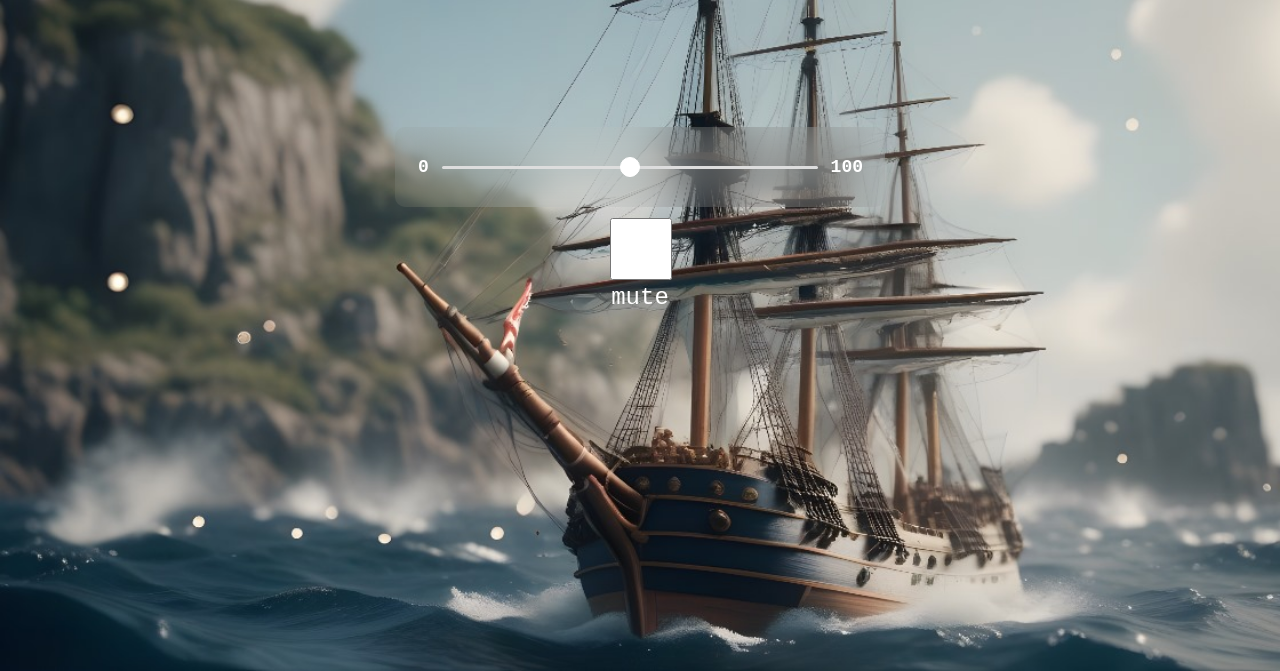
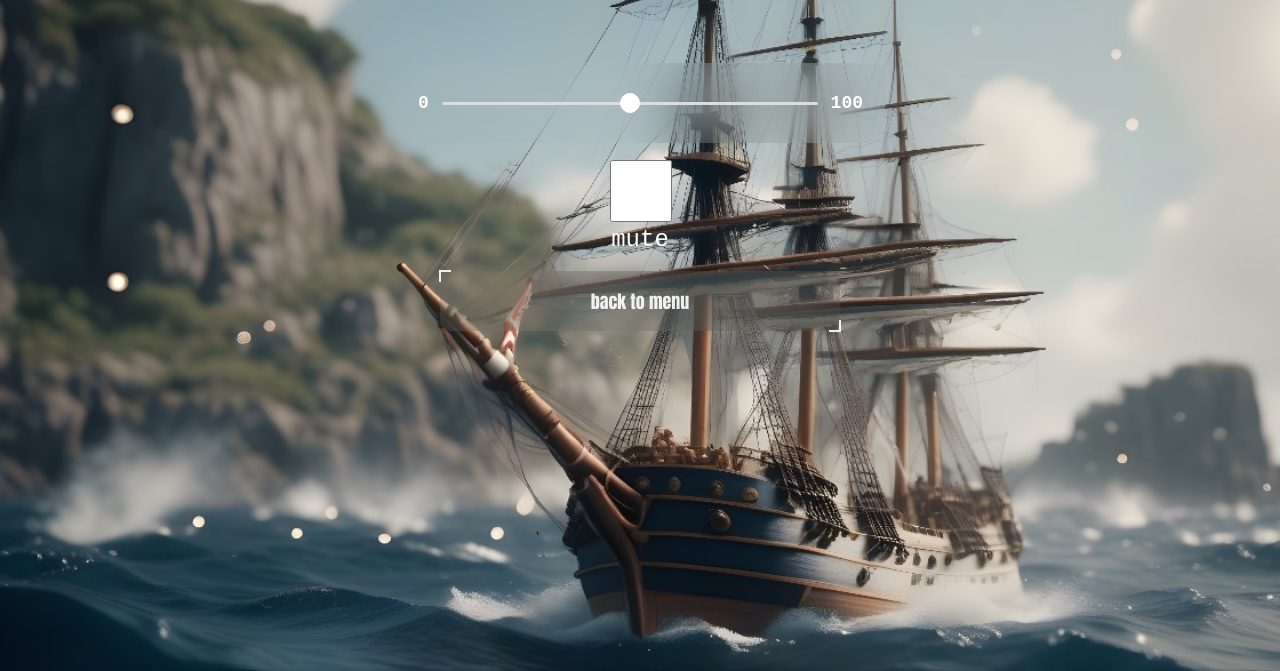
Before and after one commit to Julianhomez20/Final_naval, a plain HTML site: page index.html in a window 1280 px wide. Both pictures are taken after a click on the button "SETTINGS". Shown: the part 129-800 px from the top of the page. Drawn offline with Linux system fonts and the light colour scheme.

Commit message:
se agrego boton para volver al menu desde los ajustes

```diff
--- a/control.js
+++ b/control.js
@@ -62,3 +62,13 @@ export function juego() {
     play.style.display = "none";
   });
 }
+
+export function backToMenu() {
+  const back = document.getElementById("back");
+  const botonVolumen = document.getElementById("volumenControl");
+  back.addEventListener("click", function () {
+    menu.style.display = "flex";
+    botonVolumen.style.display = "none";
+    juego.style.display = "none";
+  });
+}
--- a/index.html
+++ b/index.html
@@ -73,6 +73,7 @@
       <input type="checkbox" id="mute" ></input>
       <p>mute</p>
     </div>
+        <button id="back">back to menu</button>
   </div>
   </div>
   <script type="module" src="main.js"></script>
--- a/main.js
+++ b/main.js
@@ -1,5 +1,11 @@
 import { generarMatrizHTML, randomBarcos, reordenarBarcos } from "./barcos.js";
-import { IniciarJuego, botonJuego, juego, settings } from './control.js';
+import {
+  IniciarJuego,
+  backToMenu,
+  botonJuego,
+  juego,
+  settings,
+} from "./control.js";
 import { iniciarTablero1 } from "./tableros.js";
 
 // Tablero Jugador
@@ -11,3 +17,4 @@ botonJuego();
 reordenarBarcos();
 IniciarJuego();
 juego();
+backToMenu();
--- a/styles.css
+++ b/styles.css
@@ -575,18 +575,18 @@ img {
 
 #volumenControl {
   width: 40%; /* Ancho en píxeles */
-  height: 26vh; /* Alto en píxeles */
+  height: 36vh; /* Alto en píxeles */
   display: block;
   align-items: center;
   justify-content: space-between;
   flex-direction: row;
   flex-direction: column;
-  margin-top: 20%;
+  margin-top: 15%;
 }
 
 .content-settings {
   width: 10%;
-  height: 50vh;
+  height: 0vh;
   flex-direction: column;
   display: flex;
 }
@@ -674,6 +674,7 @@ img {
 }
 
 .content-mute {
+  margin-bottom: -20px;
   display: flex;
   width: 100px;
   height: 120px;
@@ -684,3 +685,53 @@ img {
   color: white;
   font-size: 24px;
 }
+
+#back {
+  background-color: transparent;
+  backdrop-filter: blur(30px); /* Fondo translúcido */
+  opacity: 0.9;
+  color: white;
+  border: none;
+  cursor: pointer;
+  width: 400px;
+  height: 60px;
+  border-top-right-radius: 10px;
+  border-bottom-left-radius: 10px;
+  transition: all 0.6s;
+  font-weight: bold;
+  font-size: large;
+  font-family: Impact, Haettenschweiler, "Arial Narrow Bold", sans-serif;
+  margin-bottom: 20px;
+  &:after,
+  &:before {
+    content: " ";
+    width: 10px;
+    height: 10px;
+    position: absolute;
+    transition: all 0.6s;
+  }
+  &:after {
+    top: -1px;
+    left: -1px;
+    border-top: 2px solid white;
+    border-left: 2px solid white;
+  }
+  &:before {
+    bottom: -1px;
+    right: -1px;
+    border-bottom: 2px solid white;
+    border-right: 2px solid white;
+  }
+  &:hover {
+    border-top-right-radius: 0px;
+    border-bottom-left-radius: 0px;
+    background: rgba(0, 0, 0, 0.5);
+    color: white;
+    &:before,
+    &:after {
+      width: 100%;
+      height: 100%;
+      border-color: white;
+    }
+  }
+}
```
